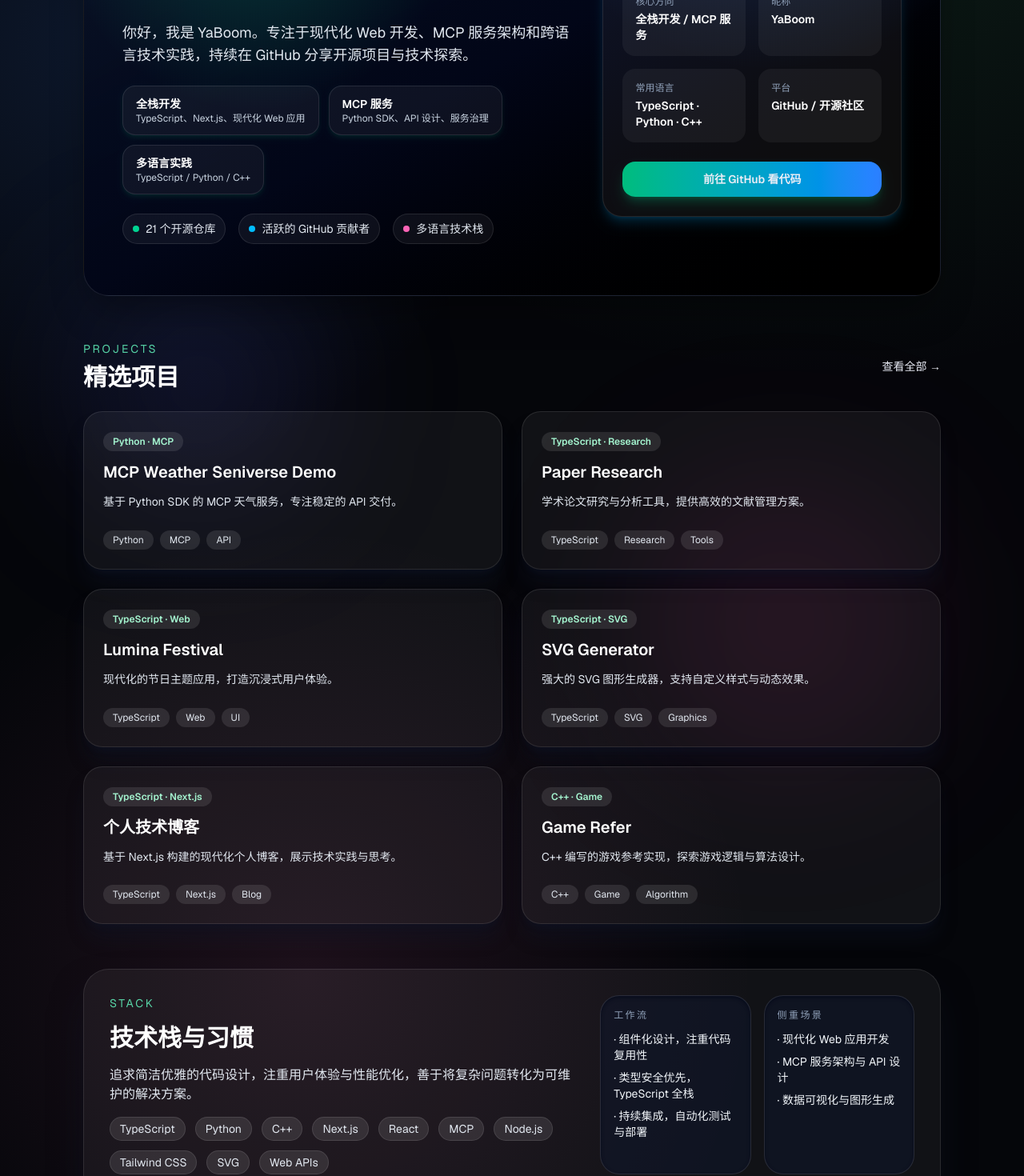
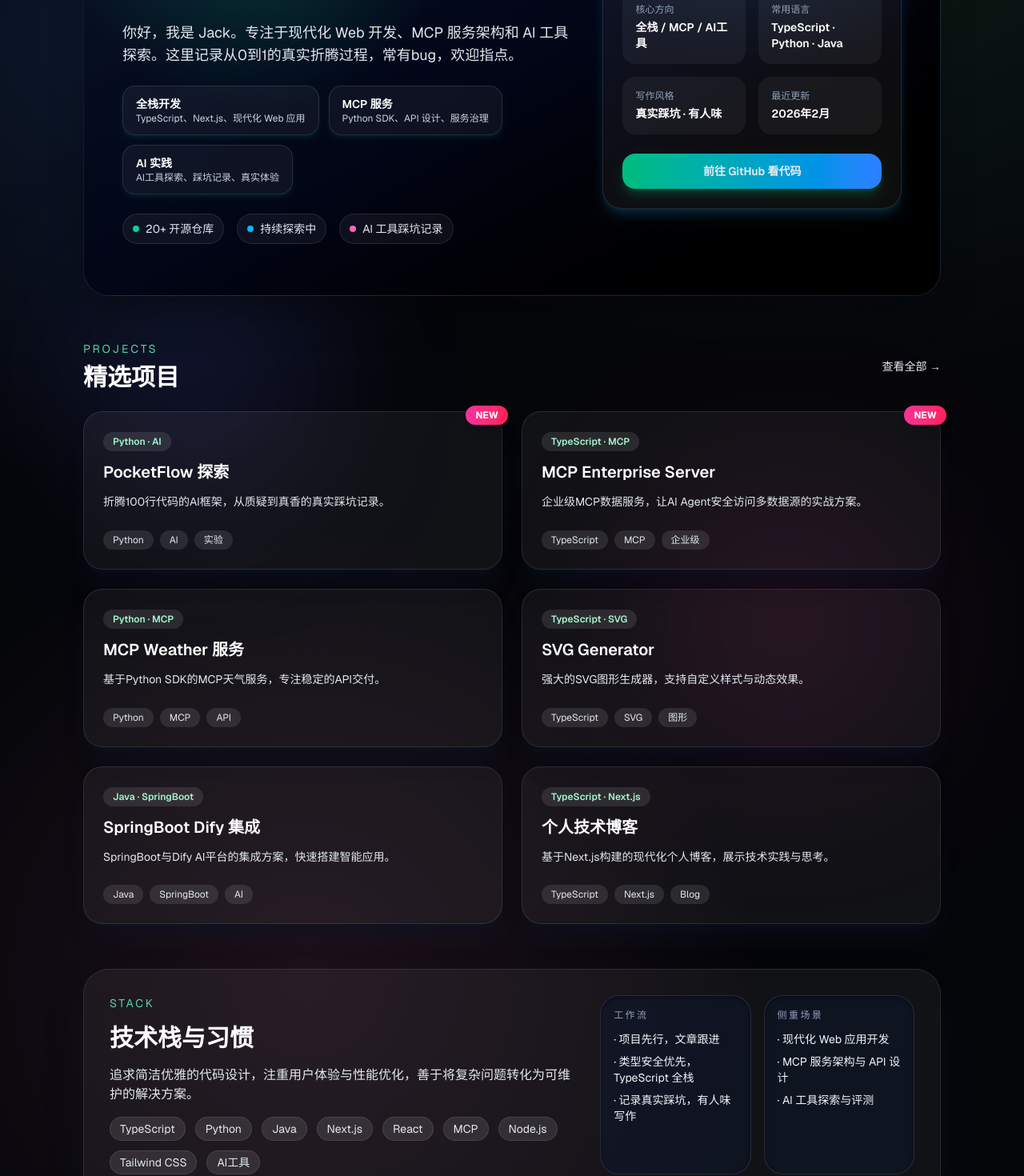
Before and after one commit to YaBoom/my-person-blog, a Next.js app: page / in a window 1280 px wide. Shown: the part 420-1890 px from the top of the page at 80% size. Built offline with nearby package versions, Linux system fonts and the light colour scheme.

Commit message:
feat: 更新博客内容 - 添加最新项目，优化个人简介

```diff
--- a/src/app/page.tsx
+++ b/src/app/page.tsx
@@ -1,43 +1,43 @@
 const projects = [
   {
-    title: "MCP Weather Seniverse Demo",
-    desc: "基于 Python SDK 的 MCP 天气服务，专注稳定的 API 交付。",
+    title: "PocketFlow 探索",
+    desc: "折腾100行代码的AI框架，从质疑到真香的真实踩坑记录。",
+    tags: ["Python", "AI", "实验"],
+    link: "https://github.com/YaBoom/pocketflow-zyt",
+    isNew: true,
+  },
+  {
+    title: "MCP Enterprise Server",
+    desc: "企业级MCP数据服务，让AI Agent安全访问多数据源的实战方案。",
+    tags: ["TypeScript", "MCP", "企业级"],
+    link: "https://github.com/YaBoom/mcp-enterprise-server-zyt",
+    isNew: true,
+  },
+  {
+    title: "MCP Weather 服务",
+    desc: "基于Python SDK的MCP天气服务，专注稳定的API交付。",
     tags: ["Python", "MCP", "API"],
     link: "https://github.com/YaBoom/mcp-weather-seniverse-demo",
   },
   {
-    title: "Paper Research",
-    desc: "学术论文研究与分析工具，提供高效的文献管理方案。",
-    tags: ["TypeScript", "Research", "Tools"],
-    link: "https://github.com/YaBoom/paper-research",
-  },
-  {
-    title: "Lumina Festival",
-    desc: "现代化的节日主题应用，打造沉浸式用户体验。",
-    tags: ["TypeScript", "Web", "UI"],
-    link: "https://github.com/YaBoom/Lumina-Festival",
-  },
-  {
     title: "SVG Generator",
-    desc: "强大的 SVG 图形生成器，支持自定义样式与动态效果。",
-    tags: ["TypeScript", "SVG", "Graphics"],
+    desc: "强大的SVG图形生成器，支持自定义样式与动态效果。",
+    tags: ["TypeScript", "SVG", "图形"],
     link: "https://github.com/YaBoom/SVG-Generator",
   },
   {
+    title: "SpringBoot Dify 集成",
+    desc: "SpringBoot与Dify AI平台的集成方案，快速搭建智能应用。",
+    tags: ["Java", "SpringBoot", "AI"],
+    link: "https://github.com/YaBoom/springboot-dify-integration",
+  },
+  {
     title: "个人技术博客",
-    desc: "基于 Next.js 构建的现代化个人博客，展示技术实践与思考。",
+    desc: "基于Next.js构建的现代化个人博客，展示技术实践与思考。",
     tags: ["TypeScript", "Next.js", "Blog"],
     link: "https://github.com/YaBoom/my-person-blog",
   },
-  {
-    title: "Game Refer",
-    desc: "C++ 编写的游戏参考实现，探索游戏逻辑与算法设计。",
-    tags: ["C++", "Game", "Algorithm"],
-    link: "https://github.com/YaBoom/Game_refer",
-  },
 ];
-
-
 
 const highlights = [
   {
@@ -49,8 +49,8 @@ const highlights = [
     detail: "Python SDK、API 设计、服务治理",
   },
   {
-    title: "多语言实践",
-    detail: "TypeScript / Python / C++",
+    title: "AI 实践",
+    detail: "AI工具探索、踩坑记录、真实体验",
   },
 ];
 
@@ -78,7 +78,6 @@ export default function Home() {
             <a className="transition hover:text-white" href="#projects">
               项目
             </a>
-
             <a className="transition hover:text-white" href="#stack">
               技术栈
             </a>
@@ -97,12 +96,12 @@ export default function Home() {
           <div className="absolute inset-0 bg-[radial-gradient(circle_at_20%_20%,rgba(16,185,129,0.25),transparent_25%),radial-gradient(circle_at_80%_0%,rgba(59,130,246,0.2),transparent_30%)]" />
           <div className="relative grid gap-10 lg:grid-cols-[1.2fr_0.8fr] lg:items-center">
             <div className="space-y-6">
-              <p className="text-sm uppercase tracking-[0.2em] text-emerald-300/90">开源驱动的全栈开发者</p>
+              <p className="text-sm uppercase tracking-[0.2em] text-emerald-300/90">还在摸索中的技术爱好者</p>
               <h1 className="font-[var(--font-display)] text-4xl leading-tight text-white sm:text-5xl">
-                探索技术边界，构建优雅解决方案
+                探索技术边界，记录真实踩坑
               </h1>
               <p className="max-w-2xl text-lg text-slate-200">
-                你好，我是 YaBoom。专注于现代化 Web 开发、MCP 服务架构和跨语言技术实践，持续在 GitHub 分享开源项目与技术探索。
+                你好，我是 Jack。专注于现代化 Web 开发、MCP 服务架构和 AI 工具探索。这里记录从0到1的真实折腾过程，常有bug，欢迎指点。
               </p>
               <div className="flex flex-wrap gap-3">
                 {highlights.map((item) => (
@@ -118,15 +117,15 @@ export default function Home() {
               <div className="flex flex-wrap gap-4 text-sm text-slate-200">
                 <div className="flex items-center gap-2 rounded-full border border-white/10 bg-white/5 px-3 py-2">
                   <span className="h-2 w-2 rounded-full bg-emerald-400" />
-                  21 个开源仓库
+                  20+ 开源仓库
                 </div>
                 <div className="flex items-center gap-2 rounded-full border border-white/10 bg-white/5 px-3 py-2">
                   <span className="h-2 w-2 rounded-full bg-sky-400" />
-                  活跃的 GitHub 贡献者
+                  持续探索中
                 </div>
                 <div className="flex items-center gap-2 rounded-full border border-white/10 bg-white/5 px-3 py-2">
                   <span className="h-2 w-2 rounded-full bg-pink-400" />
-                  多语言技术栈
+                  AI 工具踩坑记录
                 </div>
               </div>
             </div>
@@ -141,19 +140,19 @@ export default function Home() {
                 <dl className="grid grid-cols-2 gap-4 text-sm text-slate-200">
                   <div className="rounded-2xl bg-white/5 p-4">
                     <dt className="text-xs text-slate-400">核心方向</dt>
-                    <dd className="mt-1 font-semibold text-white">全栈开发 / MCP 服务</dd>
-                  </div>
-                  <div className="rounded-2xl bg-white/5 p-4">
-                    <dt className="text-xs text-slate-400">昵称</dt>
-                    <dd className="mt-1 font-semibold text-white">YaBoom</dd>
+                    <dd className="mt-1 font-semibold text-white">全栈 / MCP / AI工具</dd>
                   </div>
                   <div className="rounded-2xl bg-white/5 p-4">
                     <dt className="text-xs text-slate-400">常用语言</dt>
-                    <dd className="mt-1 font-semibold text-white">TypeScript · Python · C++</dd>
+                    <dd className="mt-1 font-semibold text-white">TypeScript · Python · Java</dd>
                   </div>
                   <div className="rounded-2xl bg-white/5 p-4">
-                    <dt className="text-xs text-slate-400">平台</dt>
-                    <dd className="mt-1 font-semibold text-white">GitHub / 开源社区</dd>
+                    <dt className="text-xs text-slate-400">写作风格</dt>
+                    <dd className="mt-1 font-semibold text-white">真实踩坑 · 有人味</dd>
+                  </div>
+                  <div className="rounded-2xl bg-white/5 p-4">
+                    <dt className="text-xs text-slate-400">最近更新</dt>
+                    <dd className="mt-1 font-semibold text-white">2026年2月</dd>
                   </div>
                 </dl>
                 <a
@@ -193,8 +192,13 @@ export default function Home() {
                 href={project.link}
                 target="_blank"
                 rel="noreferrer"
-                className="group flex h-full flex-col justify-between rounded-3xl border border-white/10 bg-white/5 p-6 shadow-xl shadow-slate-900/40 transition duration-300 hover:-translate-y-1 hover:border-emerald-200/60 hover:shadow-emerald-500/30"
+                className="group relative flex h-full flex-col justify-between rounded-3xl border border-white/10 bg-white/5 p-6 shadow-xl shadow-slate-900/40 transition duration-300 hover:-translate-y-1 hover:border-emerald-200/60 hover:shadow-emerald-500/30"
               >
+                {project.isNew && (
+                  <span className="absolute -right-2 -top-2 rounded-full bg-gradient-to-r from-pink-500 to-rose-500 px-3 py-1 text-xs font-bold text-white shadow-lg">
+                    NEW
+                  </span>
+                )}
                 <div className="space-y-3">
                   <div className="inline-flex items-center gap-2 rounded-full bg-white/10 px-3 py-1 text-xs font-semibold text-emerald-200">
                     {project.tags.slice(0, 2).join(" · ")}
@@ -219,8 +223,6 @@ export default function Home() {
           </div>
         </section>
 
-
-
         <section id="stack" className="grid gap-6 rounded-[32px] border border-white/10 bg-white/5 p-8 shadow-2xl shadow-slate-900/50 lg:grid-cols-[1.2fr_0.8fr]">
           <div className="space-y-4">
             <p className="text-sm uppercase tracking-[0.2em] text-emerald-300/90">Stack</p>
@@ -229,7 +231,7 @@ export default function Home() {
               追求简洁优雅的代码设计，注重用户体验与性能优化，善于将复杂问题转化为可维护的解决方案。
             </p>
             <div className="flex flex-wrap gap-3 text-sm text-slate-200">
-              {["TypeScript", "Python", "C++", "Next.js", "React", "MCP", "Node.js", "Tailwind CSS", "SVG", "Web APIs"].map(
+              {["TypeScript", "Python", "Java", "Next.js", "React", "MCP", "Node.js", "Tailwind CSS", "AI工具"].map(
                 (item) => (
                   <span
                     key={item}
@@ -245,9 +247,9 @@ export default function Home() {
             <div className="rounded-3xl border border-white/10 bg-slate-900/60 p-4 shadow-inner shadow-slate-950/60">
               <p className="text-xs uppercase tracking-[0.2em] text-slate-400">工作流</p>
               <ul className="mt-3 space-y-2">
-                <li>· 组件化设计，注重代码复用性</li>
+                <li>· 项目先行，文章跟进</li>
                 <li>· 类型安全优先，TypeScript 全栈</li>
-                <li>· 持续集成，自动化测试与部署</li>
+                <li>· 记录真实踩坑，有人味写作</li>
               </ul>
             </div>
             <div className="rounded-3xl border border-white/10 bg-slate-900/60 p-4 shadow-inner shadow-slate-950/60">
@@ -255,7 +257,7 @@ export default function Home() {
               <ul className="mt-3 space-y-2">
                 <li>· 现代化 Web 应用开发</li>
                 <li>· MCP 服务架构与 API 设计</li>
-                <li>· 数据可视化与图形生成</li>
+                <li>· AI 工具探索与评测</li>
               </ul>
             </div>
           </div>
@@ -264,9 +266,9 @@ export default function Home() {
         <section className="flex flex-col gap-6 rounded-[32px] border border-white/10 bg-gradient-to-r from-emerald-600/70 via-emerald-500/70 to-sky-500/70 p-8 text-white shadow-2xl shadow-emerald-500/30 sm:flex-row sm:items-center sm:justify-between">
           <div>
             <p className="text-sm uppercase tracking-[0.2em] text-white/90">Connect</p>
-            <h3 className="mt-2 text-2xl font-semibold">一起打造下一个灵感</h3>
+            <h3 className="mt-2 text-2xl font-semibold">一起探索技术</h3>
             <p className="text-sm text-white/90">
-              对 Web 开发、MCP 服务或开源项目感兴趣？欢迎在 GitHub 上交流合作。
+              对 Web 开发、MCP 服务或 AI 工具感兴趣？欢迎交流，常有bug，欢迎指点。
             </p>
           </div>
           <div className="flex flex-wrap gap-3 text-sm font-semibold">
@@ -282,8 +284,8 @@ export default function Home() {
         </section>
 
         <footer className="flex flex-col gap-2 text-sm text-slate-400 sm:flex-row sm:items-center sm:justify-between">
-          <span>© 2026 YaBoom · 探索技术，构建未来</span>
-          <span>最近更新：根据 GitHub 资料整理</span>
+          <span>© 2026 Jack · 探索技术，记录真实</span>
+          <span>最近更新：2026年2月 · 同步 GitHub 最新项目</span>
         </footer>
       </main>
     </div>
```
